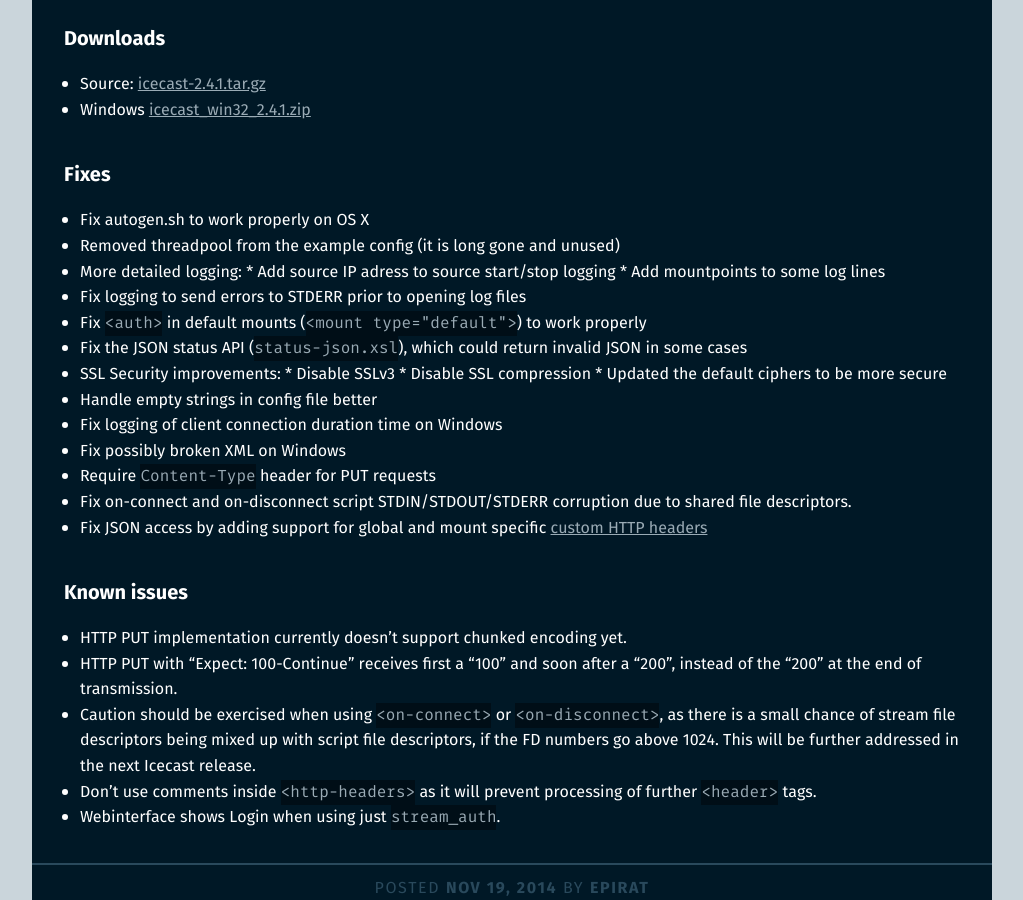
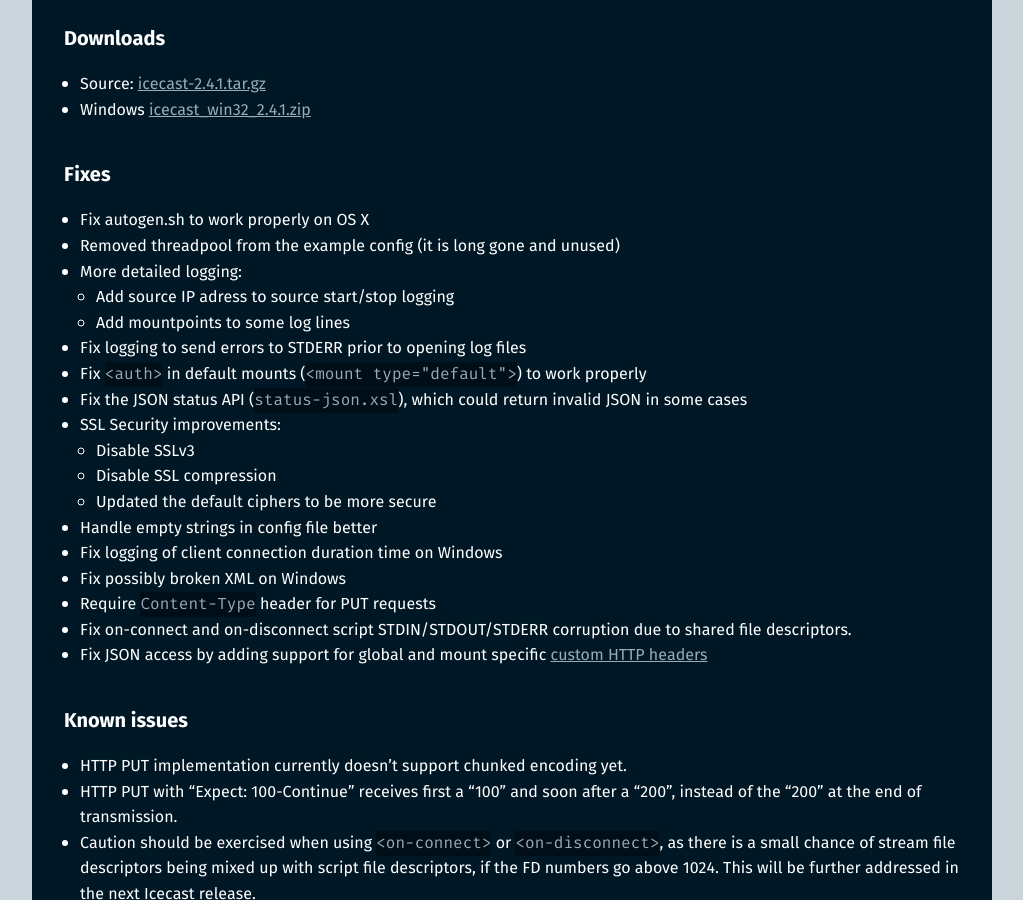
Before and after one commit to barionleg/Xipho, a Jekyll site: the page built from _posts/2014-11-19-icecast-release-2_4_1.md, in a window 1280 px wide and 900 px high, scrolled down 440 px. Shown: the whole window, without its empty margins (128-1151 px from the left). Built offline with Jekyll 4.4.1, drawn with Linux system fonts in a browser that asks for light colours.

```diff
--- a/_posts/2014-11-19-icecast-release-2_4_1.md
+++ b/_posts/2014-11-19-icecast-release-2_4_1.md
@@ -21,15 +21,15 @@ refer to the [ChangeLog](http://svn.xiph.org/icecast/tags/icecast-2.4.1/ChangeLo
 -   Fix autogen.sh to work properly on OS X
 -   Removed threadpool from the example config (it is long gone and unused)
 -   More detailed logging:
-        * Add source IP adress to source start/stop logging
-        * Add mountpoints to some log lines
+    - Add source IP adress to source start/stop logging
+    - Add mountpoints to some log lines
 -   Fix logging to send errors to STDERR prior to opening log files
 -   Fix `<auth>` in default mounts (`<mount type="default">`) to work properly
 -   Fix the JSON status API (`status-json.xsl`), which could return invalid JSON in some cases
 -   SSL Security improvements:
-        * Disable SSLv3
-        * Disable SSL compression
-        * Updated the default ciphers to be more secure
+    - Disable SSLv3
+    - Disable SSL compression
+    - Updated the default ciphers to be more secure
 -   Handle empty strings in config file better
 -   Fix logging of client connection duration time on Windows
 -   Fix possibly broken XML on Windows
```
